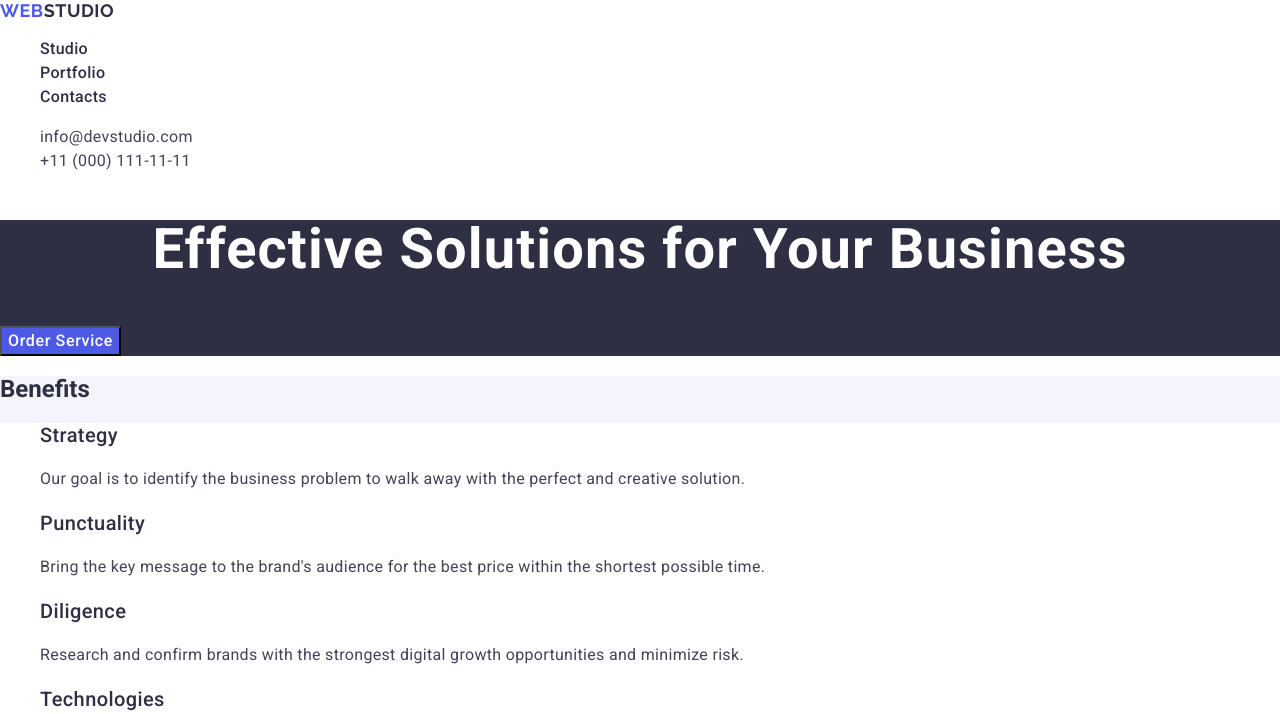
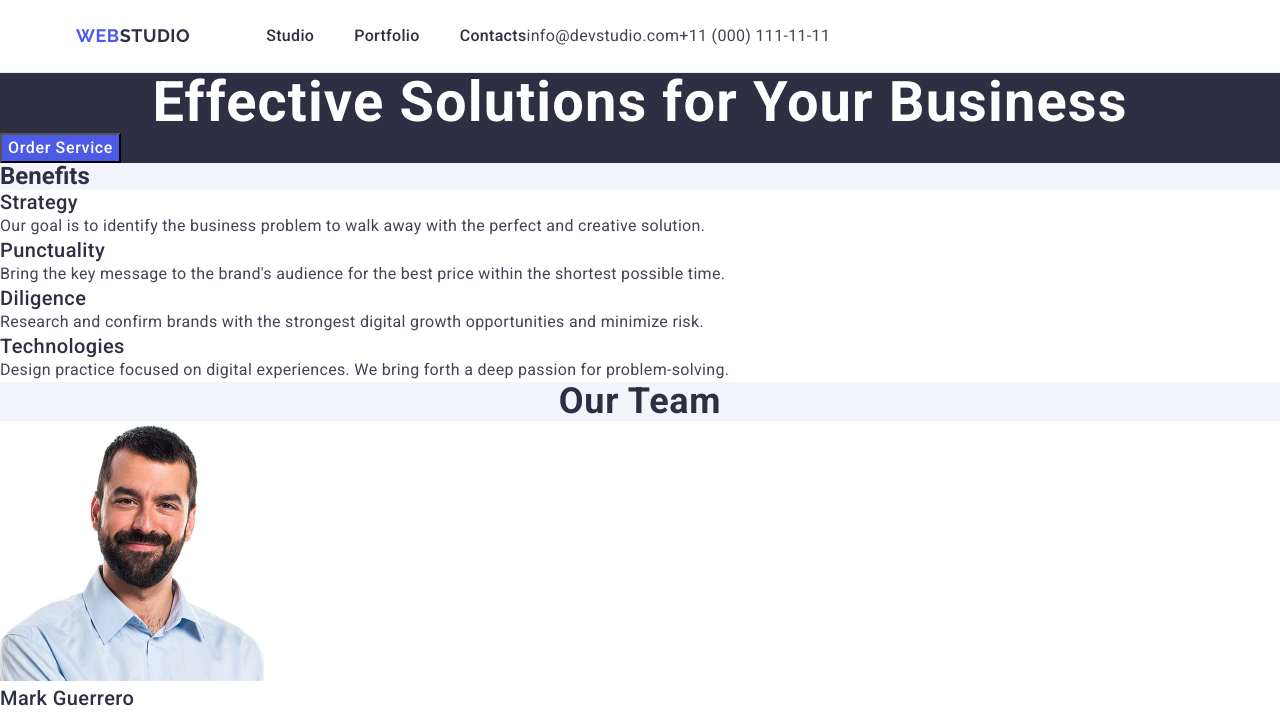
Before and after one commit to s-prigoda/goit-markup-hw-03, a plain HTML site: page index.html in a window 1280 px wide. Shown: the top 714 px of the page. Drawn offline with nearby package versions, Linux system fonts and the light colour scheme.

Commit message:
flex header

```diff
--- a/css/styles.css
+++ b/css/styles.css
@@ -7,10 +7,28 @@ body {
 ul,
 li {
   list-style-type: none;
+  margin: 0;
+  padding: 0;
+}
+
+h1,
+h2,
+h3,
+h4,
+h5,
+h6,
+p {
+  margin: 0;
 }
 
 a {
   text-decoration: none;
+}
+
+.container {
+  max-width: 1158px;
+  padding: 0 15px;
+  margin: 0 auto;
 }
 
 .studio,
@@ -59,6 +77,25 @@ a {
 
 /* navigation section start */
 
+.page-header {
+  border-bottom: 1px solid #e7e9fc;
+}
+
+.header-container {
+  display: flex;
+  align-items: center;
+}
+
+.header-navigation {
+  display: flex;
+  align-items: center;
+}
+
+.header-navigation-logo {
+  padding: 24px 0;
+  margin-right: 76px;
+}
+
 .header-navigation-logo {
   font-family: "Raleway", sans-serif;
   font-weight: 700;
@@ -68,6 +105,12 @@ a {
   line-height: 21px;
   line-height: 1.17;
   color: #4d5ae5;
+}
+
+.header-list {
+  display: flex;
+  align-items: center;
+  gap: 40px;
 }
 
 .header-list {
@@ -83,12 +126,19 @@ a {
 
 .header-list-item-link {
   color: #2e2f42;
+  padding: 24px 0;
+  display: block;
 }
 
 /* adress */
 
 .address {
   font-style: normal;
+}
+
+.address-list {
+  display: flex;
+  align-items: center;
 }
 
 .address-list {
--- a/index.html
+++ b/index.html
@@ -21,7 +21,8 @@
   </head>
   <body>
     <!-- logo/nav/contact -->
-    <header class="header">
+    <header class="page-header">
+      <div class="container header-container">
         <nav class="header-navigation">
           <a href="./index.html" class="header-navigation-logo"
             >Web<span class="header-navigation-logo-color">Studio</span>
@@ -52,6 +53,7 @@
             </li>
           </ul>
         </address>
+      </div>
     </header>
     <main>
       <!-- hero banner -->
```
Lines whose indentation alone changed are shown as unchanged.
